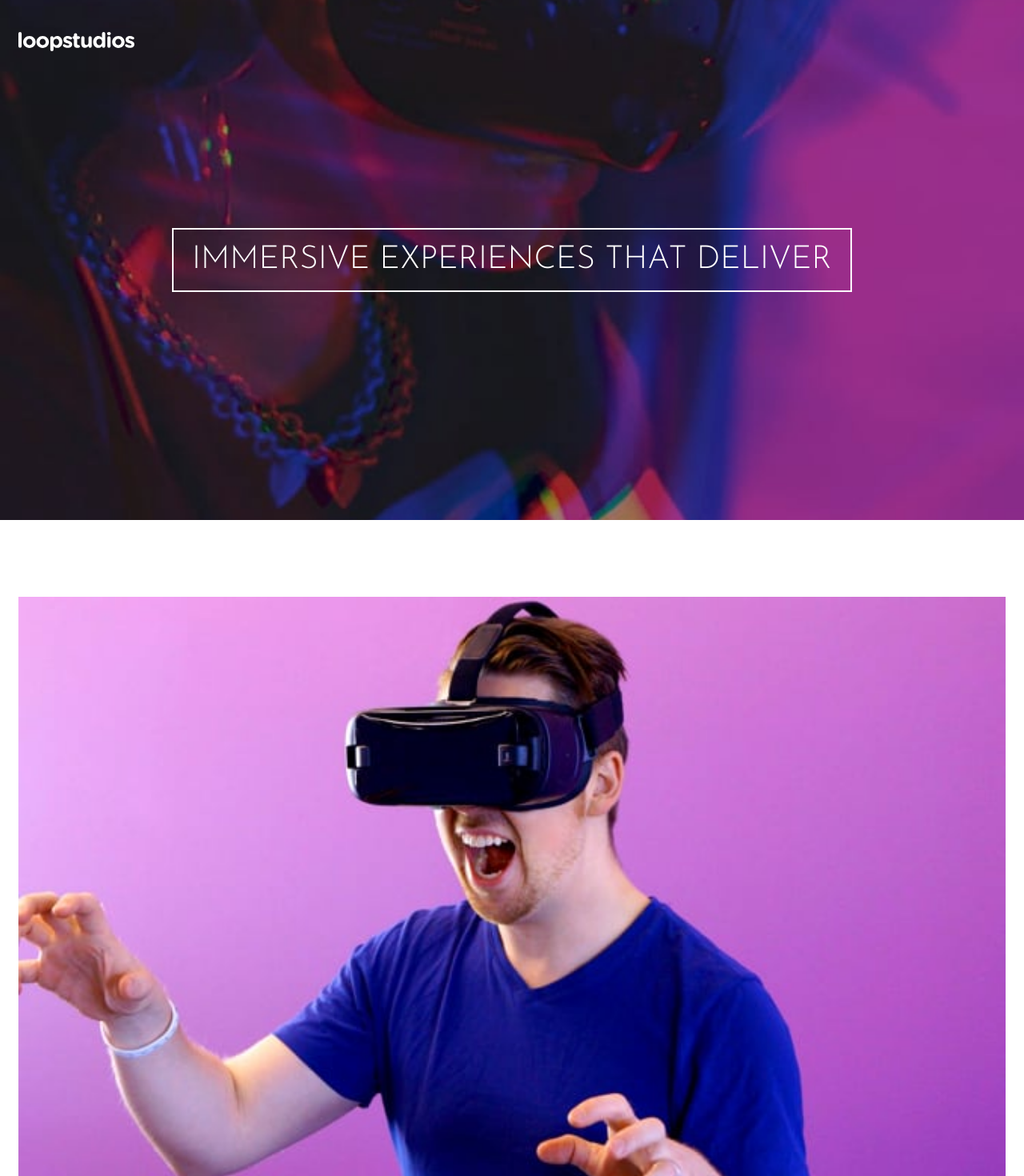
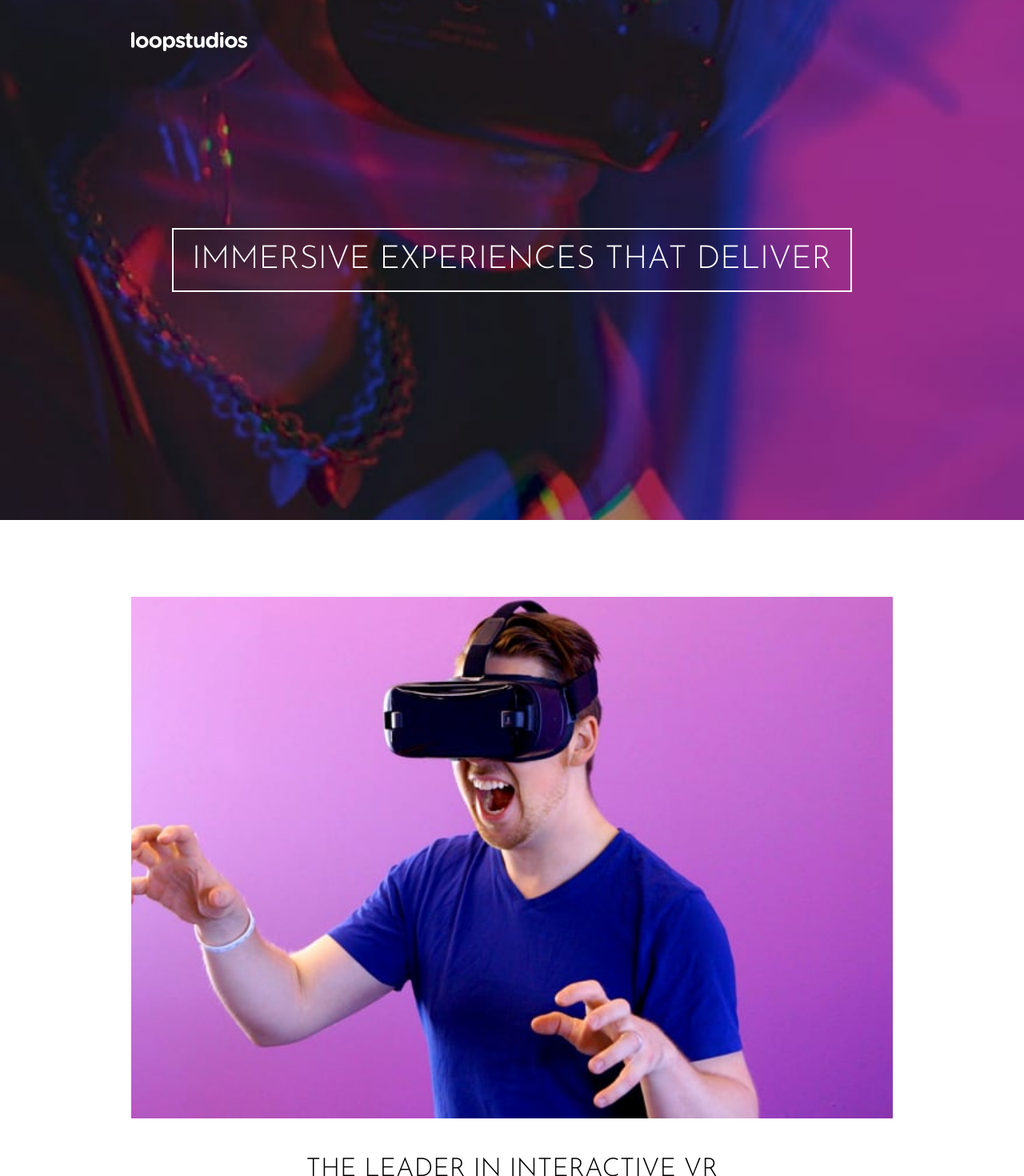
Before and after one commit to GracilianoOG/fem-loopstudios-landing-page, a React (Vite) app: page / in a window 1280 px wide. Shown: the top 1470 px of the page at 80% size. Built offline with nearby package versions, Linux system fonts and the light colour scheme.

Commit message:
Apply page gutter

```diff
--- a/src/components/CreationSection/styles.ts
+++ b/src/components/CreationSection/styles.ts
@@ -1,7 +1,7 @@
 import styled from "styled-components";
 
 export const CreationSectionStyled = styled.section`
-  padding: 96px 23px 75px;
+  padding: 96px var(--page-gutter) 75px;
   position: relative;
 `;
 
--- a/src/components/Footer/styles.ts
+++ b/src/components/Footer/styles.ts
@@ -7,5 +7,5 @@ export const FooterStyled = styled.footer`
   gap: 30px;
   flex-direction: column;
   margin-top: 95px;
-  padding: 56px 16px;
+  padding: 56px var(--page-gutter);
 `;
--- a/src/components/Header/styles.ts
+++ b/src/components/Header/styles.ts
@@ -2,6 +2,6 @@ import styled from "styled-components";
 
 export const HeaderStyled = styled.header`
   position: fixed;
-  padding: 40px 23px 0;
+  padding: 40px var(--page-gutter) 0;
   top: 0px;
 `;
--- a/src/components/Hero/styles.ts
+++ b/src/components/Hero/styles.ts
@@ -10,7 +10,7 @@ export const HeroStyled = styled.div`
   display: flex;
   align-items: center;
   justify-content: center;
-  padding: 23px;
+  padding: var(--page-gutter);
 `;
 
 export const HeroTextStyled = styled.div`
--- a/src/components/InteractiveSection/styles.ts
+++ b/src/components/InteractiveSection/styles.ts
@@ -1,7 +1,7 @@
 import styled from "styled-components";
 
 export const InteractiveSectionStyled = styled.section`
-  padding: 96px 23px 0;
+  padding: 96px var(--page-gutter) 0;
 
   img {
     width: 100%;
```
